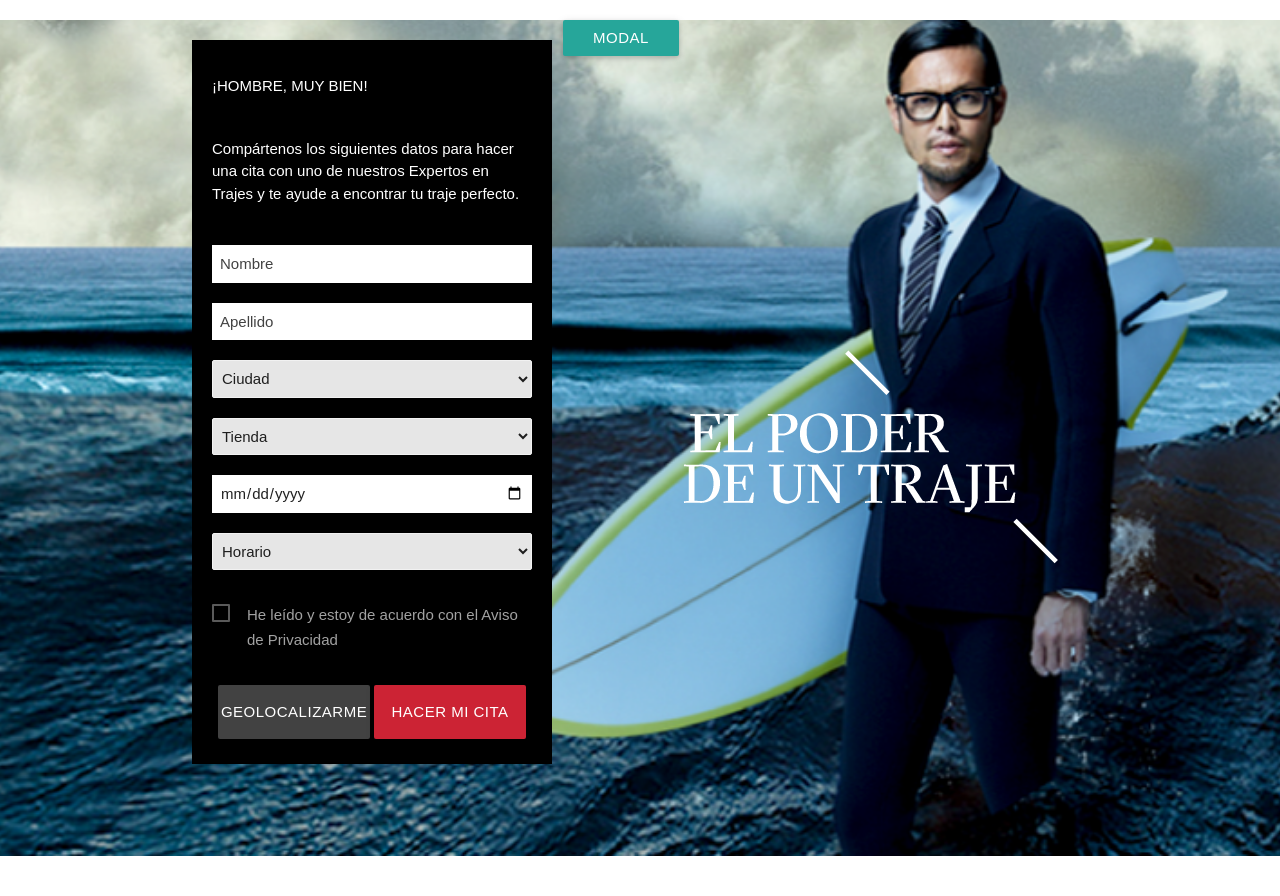
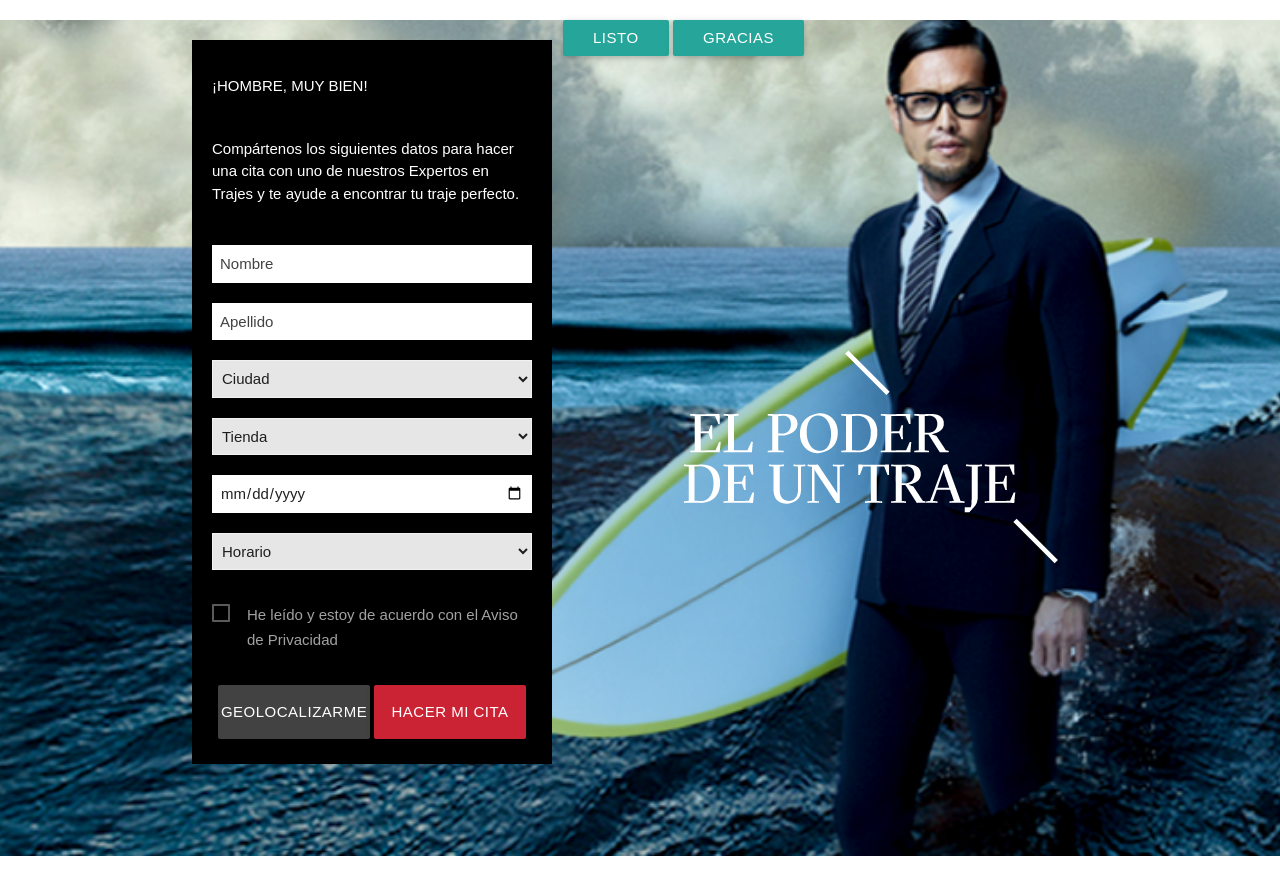
Before and after one commit to pcuervo/vittorio, a WordPress theme: template themes/vittorio/index.php in a window 1280 px wide. Shown: the part 56-952 px from the top of the page. Run offline with PHP 8.4 and a stand-in for WordPress, Linux system fonts and the light colour scheme; the site name, menu and one post (Sample post) are stand-ins, and other content is empty; some libraries are stand-ins or nearby versions.

Commit message:
modals, select

```diff
--- a/themes/vittorio/index.php
+++ b/themes/vittorio/index.php
@@ -29,7 +29,7 @@
 								<option value="2">Option 2</option>
 								<option value="3">Option 3</option>
 							</select>
-							<input class="[ block ]" type="date" class="datepicker">
+							<input class="[ block datepicker ]" type="date" id="all-datepicker" data-parsley-error-message="Por favor selecciona una fecha" data-parsley-type="digits" required>
 							<select class="[ block ]" name="horario" data-parsley-error-message="Por favor selecciona un horario" required>
 								<option value="" disabled selected>Horario</option>
 								<option value="1">Option 1</option>
@@ -47,20 +47,32 @@
 						</div>
 					</form>
 				</div>
-				<!-- Modal Trigger -->
-				<a class="waves-effect waves-light btn modal-trigger" href="#modal1">Modal</a>
+				<!-- Modal Trigger/ Listo!-->
+				<a class="[ waves-effect waves-light btn modal-trigger ]" href="#modal1">Listo</a>
 
 				<!-- Modal Structure -->
 
 					<div id="modal1" class="[ modal background-img ]">
-						<div class="modal-content">
+						<div class="[ modal-content ]">
 							<h4>¡LISTO!</h4>
 							<p>NUESTRO EXPERTO EN TRAJES TE ESTARÁ ESPERANDO PARA ATENDERTE PERSONALMENTE</p>
 							<p>SÓLO CONFIRMA TU CORREO PARA QUE TU CITA QUEDE PROGRAMADA</p>
 							<a href="#!" class="[ red white-text modal-action modal-close waves-effect waves-green btn-flat ]">CERRAR</a>
 						</div>
 					</div>
+				<!-- Modal Trigger/ Gracias!-->
+				<a class="[ waves-effect waves-light btn modal-trigger ]" href="#modal2">Gracias</a>
 
+				<!-- Modal Structure -->
+
+					<div id="modal2" class="[ modal background-img ]">
+						<div class="[ modal-content ]">
+							<h4>GRACIAS</h4>
+							<p>TU CITA ESTÁ CONFIRMADA</p>
+							<p>TE ESPERAMOS</p>
+							<a href="#!" class="[ red white-text modal-action modal-close waves-effect waves-green btn-flat ]">CERRAR</a>
+						</div>
+					</div>
 
 				<div class="[ col s6 m5 offset-l1 l6 ][ hide-on-small-only ]">
 					<div class="[ relative ][ height-100vh ]">
--- a/themes/vittorio/js/functions.js
+++ b/themes/vittorio/js/functions.js
@@ -8,5 +8,9 @@ var $=jQuery.noConflict();
 
 		$('form').parsley();
 
+        $('.datepicker').datepicker({showAnim: "blind"});
+
+
+
     });
 })(jQuery);
--- a/themes/vittorio/sass/components/_modal.scss
+++ b/themes/vittorio/sass/components/_modal.scss
@@ -6,9 +6,9 @@
   left: 0;
   right: 0;
   background-image: url(img/background-modal.png);
-  padding: 0;
+  padding: 4em 0em;
   max-height: 70%;
-  width: 100%;
+  width: 80%;
   margin: auto;
   overflow-y: auto;
   color:#ffffff;
@@ -16,16 +16,13 @@
   will-change: top, opacity;
   text-align: center;
   @media #{$medium-and-down} {
-   width: 80%;
-
-
-
--webkit-filter: brightness(50%);
-filter: brightness(50%);
+   width: 100%;
 
   }
 
-
+  div.modal-content a{
+    margin-top:5%;
+  }
   h1,h2,h3,h4 {
     margin-top: 0;
   }
--- a/themes/vittorio/sass/components/forms/_select.scss
+++ b/themes/vittorio/sass/components/forms/_select.scss
@@ -10,7 +10,6 @@ select {
   margin-bottom: $margin-size;
   padding: $select-padding;
   border: $select-border;
-  border-radius: $select-radius;
   height: $input-height;
 }
 
```
Also changed, not shown: themes/vittorio/style.css.
